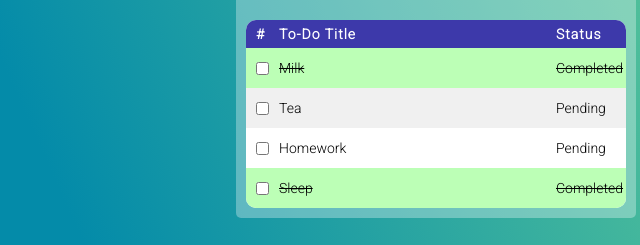
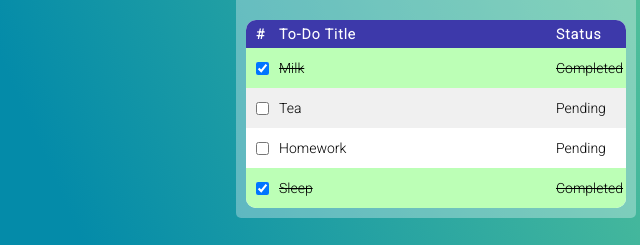
Before and after one commit to riddhipsharma/To-Do-HTML-CSS, a plain HTML site: page index.html in a window 1280 px wide. Shown: the part 369-614 px from the top of the page, 204-844 px from the left. Drawn offline with Linux system fonts and the light colour scheme.

Commit message:
Fixed Checkbox status

```diff
--- a/index.html
+++ b/index.html
@@ -34,7 +34,7 @@
                     </thead>
                     <tbody>
                         <tr class="complete">
-                            <td><input type="checkbox" name="" id="checkbox"></td>
+                            <td><input type="checkbox" name="" id="checkbox" checked></td>
                             <td>Milk</td>
                             <td>Completed</td>
                         </tr>
@@ -49,7 +49,7 @@
                             <td class="pending">Pending</td>
                         </tr>
                         <tr class="complete">
-                            <td><input type="checkbox" name="" id="checkbox"></td>
+                            <td><input type="checkbox" name="" id="checkbox" checked></td>
                             <td>Sleep</td>
                             <td>Completed</td>
                         </tr>
```
